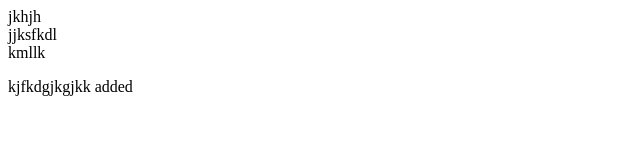
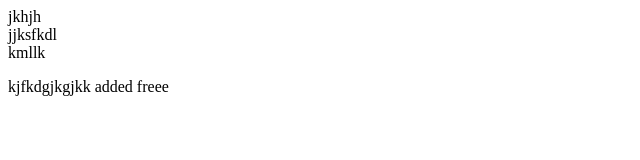
Before and after one commit to bablichoudhary/demo, a plain HTML site: page index.html in a window 1280 px wide. Shown: the full height of the page, 0-640 px from the left. Drawn offline with Linux system fonts and the light colour scheme.

Commit message:
addede feature

```diff
--- a/index.html
+++ b/index.html
@@ -12,7 +12,7 @@
     </header>
     <footer>
         kmllk
-        <p>kjfkdgjkgjkk added </p>
+        <p>kjfkdgjkgjkk added freee</p>
     </footer>
 </body>
 </html>
```
